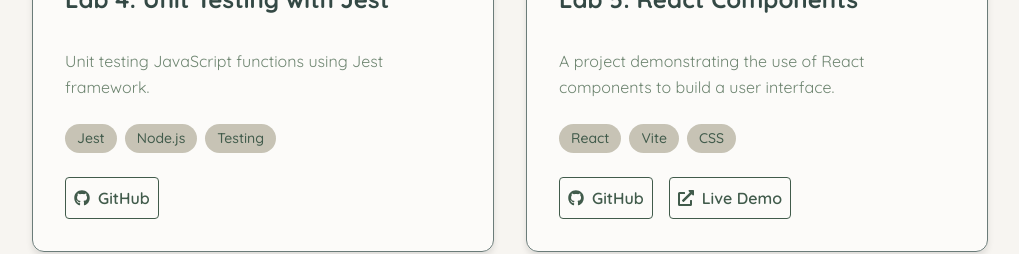
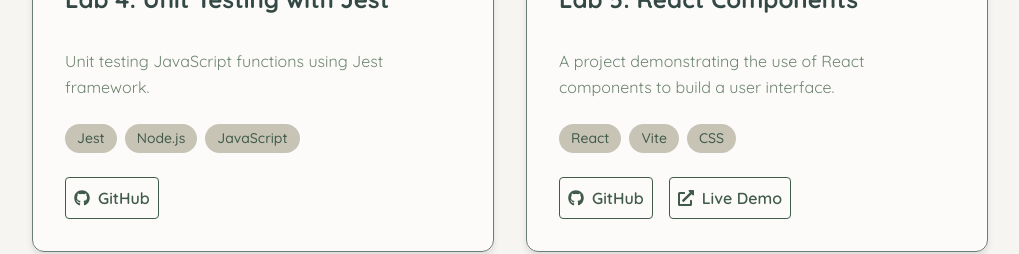
Before and after one commit to Ahmed-Habila/portfolio-caw, a React (Vite) app: page / in a window 1280 px wide. Shown: the part 1760-2014 px from the top of the page, without its empty margins (260-1279 px from the left). Built offline with nearby package versions, Linux system fonts and the light colour scheme.

Commit message:
changes in project tags

```diff
--- a/src/components/Projects/Projects.jsx
+++ b/src/components/Projects/Projects.jsx
@@ -37,7 +37,7 @@ const projectsData = [
     title: "Lab 4: Unit Testing with Jest",
     description: "Unit testing JavaScript functions using Jest framework.",
     image: lab4,
-    techStack: ["Jest", "Node.js", "Testing"],
+    techStack: ["Jest", "Node.js", "JavaScript"],
     githubLink: "https://github.com/Ahmed-Habila/caw-labs/tree/main/Lab4_Jest"
   },
   {
```
